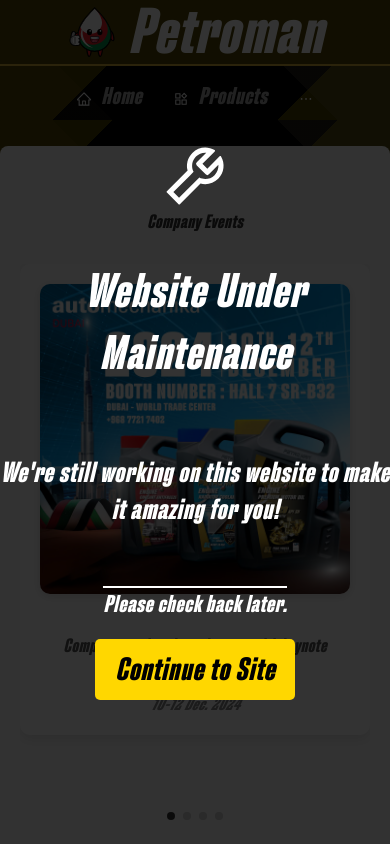
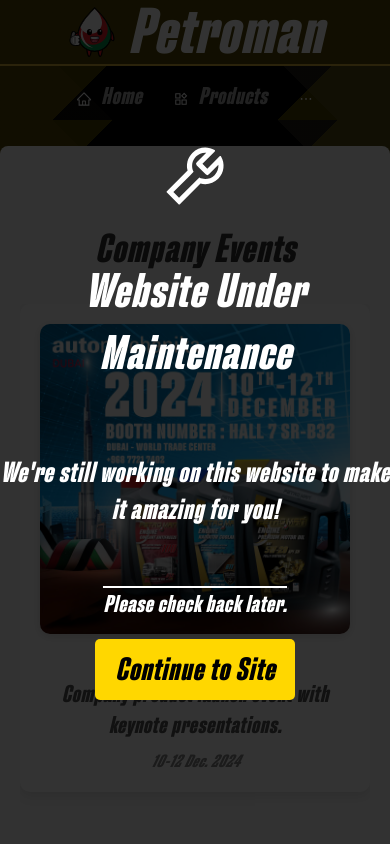
Before and after one commit to mohamadjalabi/petroman, a React (Vite) app: page /events in a window 390 px wide. Shown: the top 844 px of the page. Built offline with nearby package versions, Linux system fonts and the light colour scheme; a web font is replaced by a local one.

Commit message:
font size correction#2

```diff
--- a/src/index.css
+++ b/src/index.css
@@ -850,7 +850,7 @@ input:focus, textarea:focus {
 }
 
 .event-description {
-  font-size: 1.2rem;
+  font-size: 1.5rem;
   color: #555;
   margin-bottom: 10px;
 }
@@ -873,10 +873,7 @@ input:focus, textarea:focus {
 }
 
 @media (max-width: 768px) {
-  .events-title {
-      font-size: 1.5rem;
-      /* color: white; */
-  }
+
 
   .event-image {
       max-width: 100%;
@@ -889,10 +886,7 @@ input:focus, textarea:focus {
 }
 
 @media (max-width: 480px) {
-  .events-title {
-      font-size: 1.2rem;
-      /* color: white; */
-  }
+
 
   .event-details {
       font-size: 0.8rem;
```
